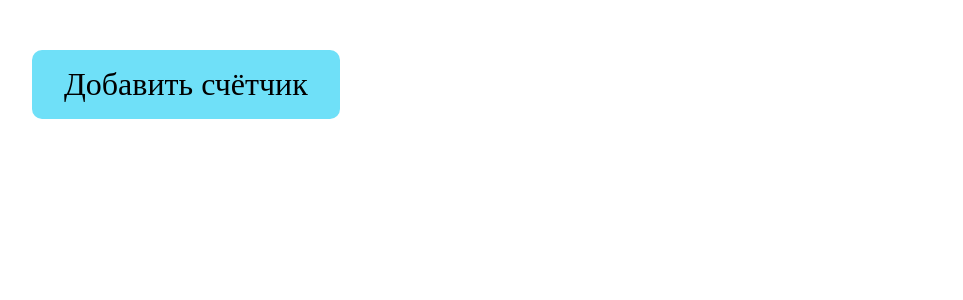
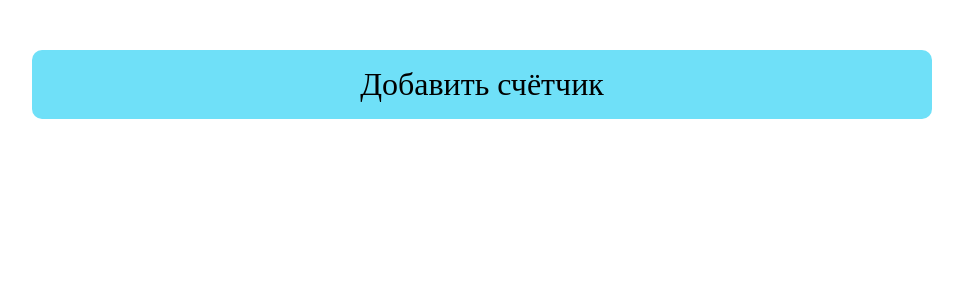
Before and after one commit to Philian73/counter-redux, a React (Vite) app: page / in a window 1280 px wide. Shown: the top 300 px of the page, without its empty margins (158-1121 px from the left). Built offline with nearby package versions, Linux system fonts and the light colour scheme.

Commit message:
refactor

```diff
--- a/src/components/Counters/Counters.tsx
+++ b/src/components/Counters/Counters.tsx
@@ -28,10 +28,8 @@ export const Counters = () => {
   })
 
   return (
-    <div>
-      <div>
-        <Button onClick={addCounterCallback}>Добавить счётчик</Button>
-      </div>
+    <div className={cls.countersBlock}>
+      <Button onClick={addCounterCallback}>Добавить счётчик</Button>
       <div className={cls.counters}>{countersMap}</div>
     </div>
   )
```
